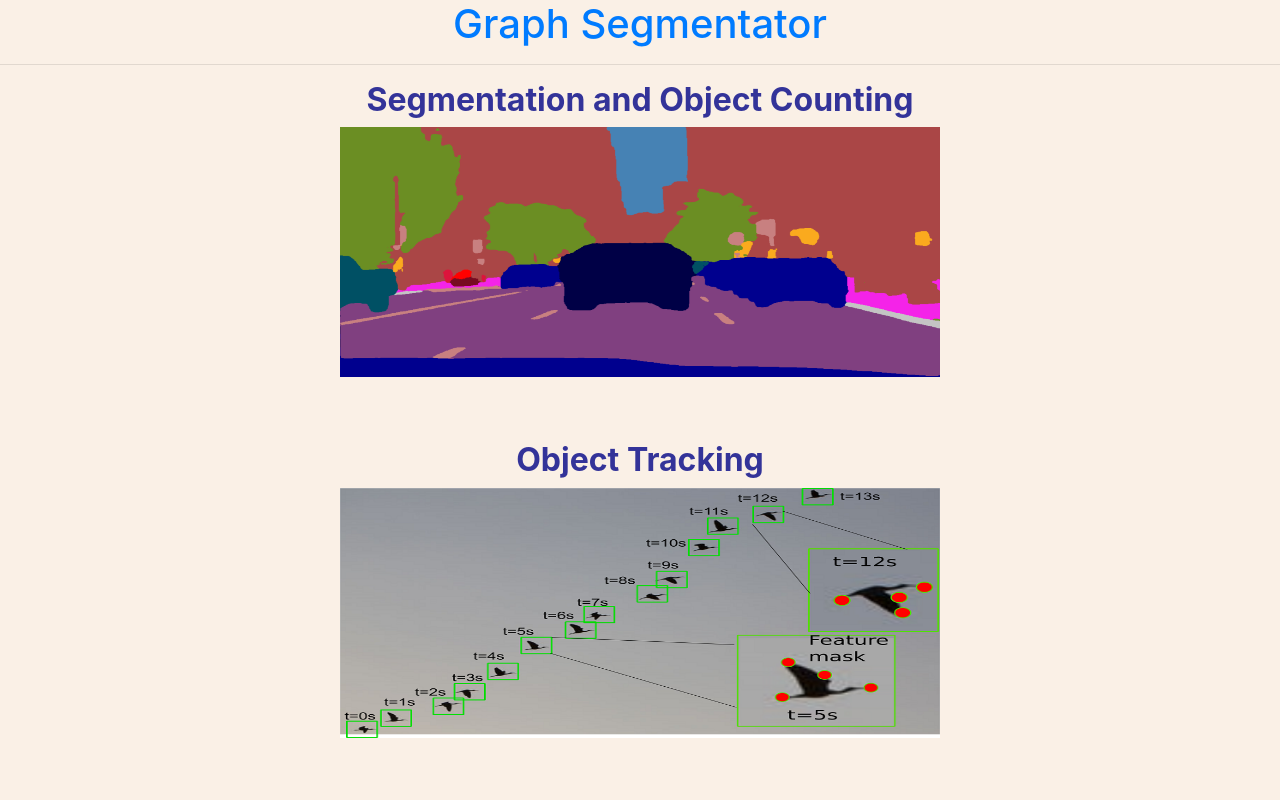
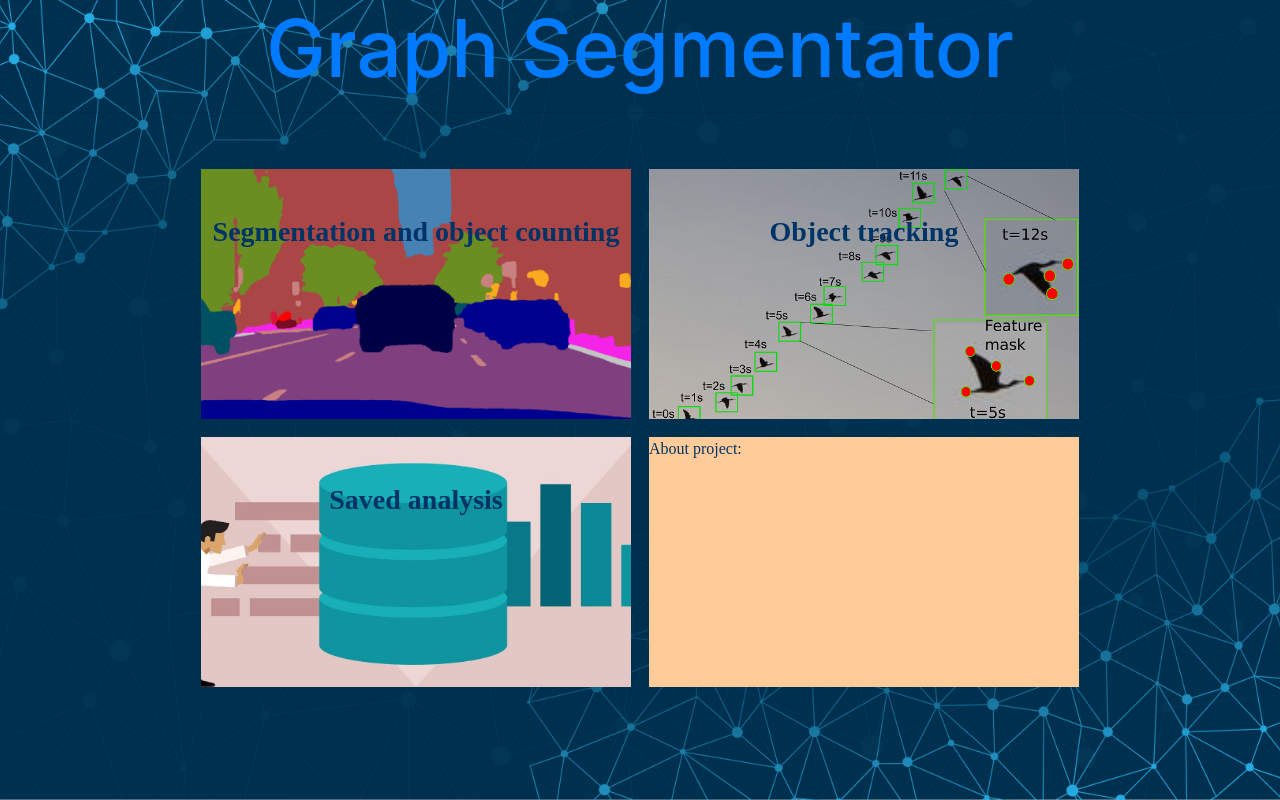
Before and after one commit to kolo-abb/Graph_segmentator_app, a Django app: page / in a window 1280 px wide. Run offline with Django 3.2, Linux system fonts and the light colour scheme; some libraries are stand-ins or nearby versions.

Commit message:
attempt for front-end adjustments

```diff
--- a/segmentation_app/templates/base.html
+++ b/segmentation_app/templates/base.html
@@ -5,11 +5,11 @@
         <link rel="stylesheet" href="https://maxcdn.bootstrapcdn.com/bootstrap/4.0.0/css/bootstrap.min.css" integrity="sha384-Gn5384xqQ1aoWXA+058RXPxPg6fy4IWvTNh0E263XmFcJlSAwiGgFAW/dAiS6JXm" crossorigin="anonymous">
 
         {% load staticfiles %}
-        <link rel="stylesheet" type="text/css" href="{% static 'css/baseStyle.css' %}"/>
+        <link rel="stylesheet" type="text/css" href="{% static 'css/baseStyle.css' %}" />
 
 
     </head>
-    <body class="wide">
+    <body>
         <div id="page" class="hfeed site">
             <header>
                 <div class="header">
--- a/segmentation_app/templates/home.html
+++ b/segmentation_app/templates/home.html
@@ -1,17 +1,32 @@
 {% extends "base.html" %}
 {% block content %}
-<div>
-    <h2 style="text-align: center;"><a href="{% url 'segmentation' %}"><span style="color: #333399;"><strong>Segmentation and Object Counting</strong></span></a></h2>
-    {% load static %}
-    <p style="text-align: center;"><img src="{% static 'images/dump-truck-segmented-1024x576.png' %}" alt="" width="600" height="250" /></p>
 
-    <br>
-    <br>
+<div class="square">
+            <a href="{% url 'segmentation' %}" class="tilelink">
+                <div class="tile1">
+                    <br />Segmentation and object counting
+                </div>
+            </a>
 
-    <h2 style="text-align: center;"><a href="{% url 'tracking' %}"><span style="color: #333399;"><strong>Object Tracking</strong></span></a></h2>
+			<a href="{% url 'tracking' %}" class="tilelinkhtml5">
+				<div class="tile2">
+					<br />Object tracking
+				</div>
+			</a>
+			<div style="clear:both;"></div>
 
-    {% load static %}
-    <p style="text-align: center;"><img src="{% static 'images/GAN-birds-tracking.png' %}" alt="" width="600" height="250" /></p>
+			<a href="cv-programista-php-javascript" class="tilelink">
+                <div class="tile3">
+				    <br />Saved analysis
+			    </div>
+            </a>
 
+			<div class="tile4">
+				<p>
+                    About project:
+
+                </p>
+			</div>
+			<div style="clear:both;"></div>
 </div>
 {% endblock %}
--- a/static/css/baseStyle.css
+++ b/static/css/baseStyle.css
@@ -1,16 +1,30 @@
 
 body {
-  background-color: linen;
+  background: url('/static/images/background_graph.png');
+  background-repeat: repeat;
+  background-size: cover;
+  background-position: center;
+
+}
+
+img {
+    max-width: 100%;
+    max-height: 500px;
 }
 
 h1 {
-  color: red;
+  color: white;
   text-align: center;
+  font-size: 80px;
 }
 
 .column {
+  background-color: #007bff;
   float: left;
-  width: 50%;
+  width: 40%;
+  margin: 5%;
+  bottom:10%
+  object-fit: fill;
 }
 
 /* Clear floats after the columns */
@@ -19,3 +33,118 @@ h1 {
   display: table;
   clear: both;
 }
+
+.square
+{
+	width: 70%;
+    position: absolute;
+    left: 15%;
+    right: 15%;
+    top: 20%;
+}
+
+
+.tile1
+{
+	margin: 1%;
+	width: 48%;
+	height: 250px;
+	background-color: black;
+	float: left;
+	text-align: center;
+	background: url('/static/images/dump-truck-segmented-1024x576.png');
+	background-repeat: repeat;
+    background-size: cover;
+    background-position: center;
+    color: #003366;
+    font-size: 28px;
+    font-family: "Times New Roman";
+    font-weight: 600;
+
+}
+
+.tile1:hover
+{
+	box-shadow: 15px 15px;
+}
+
+.tile2
+{
+	margin: 1%;
+	width: 48%;
+	height: 250px;
+	background-color: black;
+	float: left;
+	text-align: center;
+	background: url('/static/images/GAN-birds-tracking.png');
+	background-repeat: repeat;
+    background-size: cover;
+    background-position: center;
+    color: #003366;
+    font-size: 28px;
+    font-family: "Times New Roman";
+    font-weight: 600;
+}
+
+.tile2:hover
+{
+	box-shadow: 15px 15px;
+}
+
+.tile3
+{
+	margin: 1%;
+	width: 48%;
+	height: 250px;
+	background-color: black;
+	float: left;
+	text-align: center;
+	background: url('/static/images/ext.jpeg');
+	background-repeat: repeat;
+    background-size: cover;
+    background-position: center;
+    color: #003366;
+    font-size: 28px;
+    font-family: "Times New Roman";
+    font-weight: 600;
+
+}
+
+.tile3:hover
+{
+	box-shadow: 15px 15px;
+}
+
+.tile3
+{
+	margin: 1%;
+	width: 48%;
+	height: 250px;
+	background-color: #3095d3;
+	float: left;
+	text-align: center;
+	background: url('/static/images/ext.jpeg');
+	background-repeat: repeat;
+    background-size: cover;
+    background-position: center;
+    color: #003366;
+    font-size: 28px;
+    font-family: "Times New Roman";
+    font-weight: 600;
+
+}
+
+.tile4
+{
+	margin: 1%;
+	width: 48%;
+	height: 250px;
+	background-color: #ffcc99;
+	float: left;
+	text-align: left;
+    color: #003366;
+    font-size: 16px;
+    font-family: "Times New Roman";
+    font-weight: 300;
+
+}
```
Also changed, not shown: segmentation_app/migrations/0001_initial.py (added), static/images/background_graph.png (added), static/images/ext.jpeg (added).
